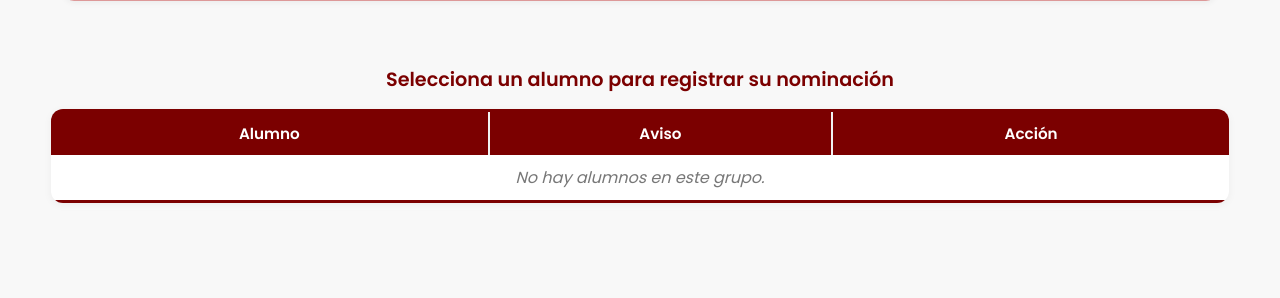
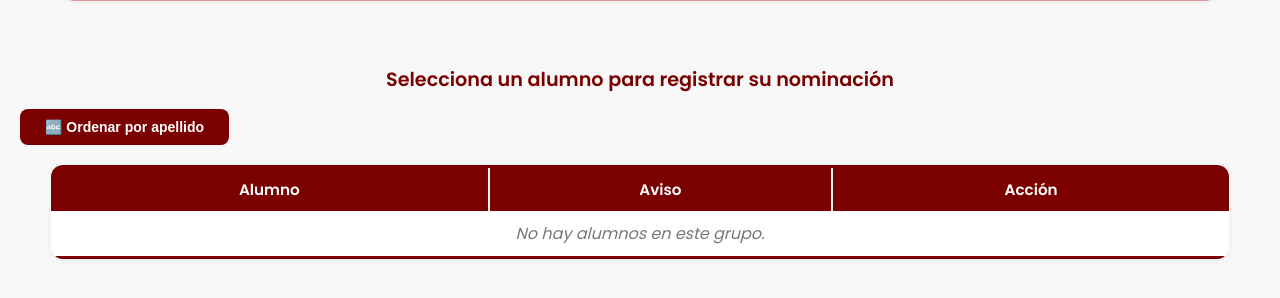
Before and after one commit to aguilera2707/programa-asambleas, a Python web app: template templates/matriz_grupo_maestro.html in a window 1280 px wide. Shown: the part 235-533 px from the top of the page. Run offline with Jinja, Linux system fonts and the light colour scheme; the template is opened without the code that fills it, so the values that code supplies are empty.

Commit message:
Se añade boton ordenar por apellido

```diff
--- a/static/css/matriz_grupo_maestro.css
+++ b/static/css/matriz_grupo_maestro.css
@@ -369,3 +369,29 @@ body {
     transform: translateY(-2px);
     box-shadow: 0 6px 12px rgba(0,0,0,0.2);
 }
+
+
+
+/* Contenedor del botón */
+.orden-container {
+    text-align: left;
+    margin-bottom: 20px;
+}
+
+/* Botón de ordenamiento */
+.btn-ordenar {
+    background-color: #7b0000;
+    color: white;
+    border: none;
+    padding: 10px 25px;
+    border-radius: 8px;
+    font-weight: 600;
+    cursor: pointer;
+    font-size: 14px;
+    transition: all 0.2s ease;
+}
+
+.btn-ordenar:hover {
+    background-color: #a30000;
+    transform: translateY(-2px);
+}
--- a/templates/matriz_grupo_maestro.html
+++ b/templates/matriz_grupo_maestro.html
@@ -109,6 +109,11 @@
     <!-- 🔹 Contenido principal -->
     <main class="contenedor-matriz">
         <h3 class="subtitulo">Selecciona un alumno para registrar su nominación</h3>
+        <div class="orden-container">
+            <button id="btn-ordenar" class="btn-ordenar">
+                🔤 Ordenar por apellido
+            </button>
+        </div>
 
         <table class="tabla-matriz">
             <thead>
@@ -219,6 +224,68 @@
             setTimeout(() => el.remove(), 600);
         });
     }, 3000);
+
+
+
+    function extraerApellido(nombre) {
+        // Quita número inicial "1. "
+        nombre = nombre.replace(/^\d+\.\s*/, "").trim();
+
+        // Divide por espacios
+        const partes = nombre.split(" ");
+
+        // Si solo tiene 1 palabra, se regresa igual
+        if (partes.length === 1) return partes[0].toLowerCase();
+
+        // Regresa apellidos (últimos dos)
+        return partes.slice(-2).join(" ").toLowerCase();
+    }
+
+    document.getElementById("ordenar-apellido").addEventListener("click", function () {
+        const tabla = document.querySelector(".tabla-matriz tbody");
+        const filas = Array.from(tabla.querySelectorAll("tr"));
+        const boton = this;
+
+        const ordenApellido = boton.dataset.apellido === "true";
+
+        if (!ordenApellido) {
+            // Ordenar por apellido ascendente
+            filas.sort((a, b) => {
+                const nomA = a.querySelector(".nombre-alumno").innerText;
+                const nomB = b.querySelector(".nombre-alumno").innerText;
+                return extraerApellido(nomA).localeCompare(extraerApellido(nomB));
+            });
+            boton.innerText = "🔁 Ordenar por nombre";
+            boton.dataset.apellido = "true";
+        } else {
+            // Restaurar orden original por número
+            filas.sort((a, b) => {
+                const numA = parseInt(a.querySelector(".nombre-alumno").innerText);
+                const numB = parseInt(b.querySelector(".nombre-alumno").innerText);
+                return numA - numB;
+            });
+            boton.innerText = "🔀 Ordenar por apellido";
+            boton.dataset.apellido = "false";
+        }
+
+        filas.forEach(f => tabla.appendChild(f));
+        renumerarFilas(tabla, ".nombre-alumno");
+    });
+
+    function renumerarFilas(tabla, selectorNombre) {
+        const filas = tabla.querySelectorAll("tr");
+        let contador = 1;
+
+        filas.forEach(fila => {
+            const celda = fila.querySelector(selectorNombre);
+            if (celda) {
+                let nombreActual = celda.innerText.trim();
+                nombreActual = nombreActual.replace(/^\d+\.\s*/, "");
+                celda.innerText = `${contador}. ${nombreActual}`;
+                contador++;
+            }
+        });
+    }
     </script>
 </body>
 </html>
```
